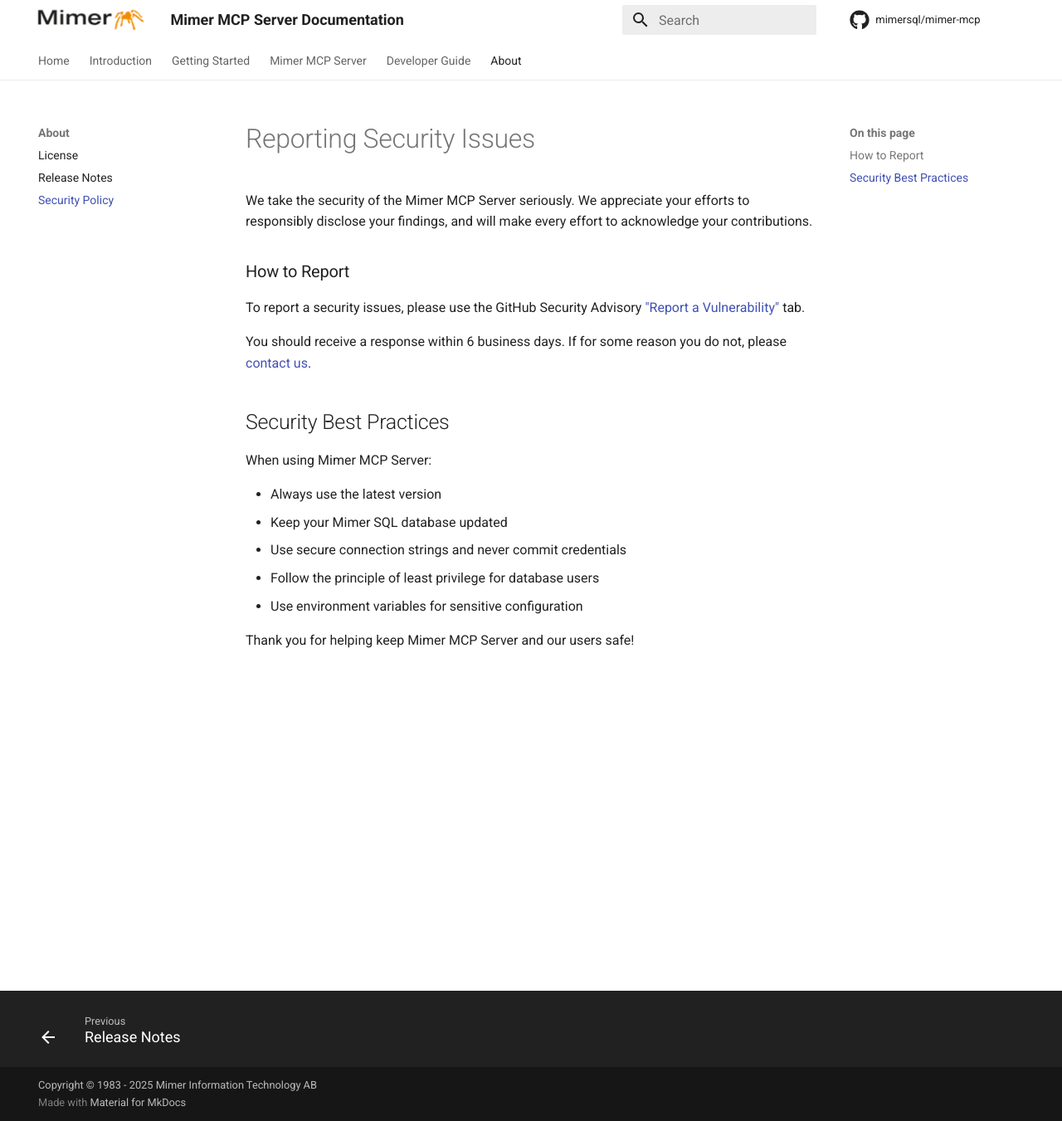
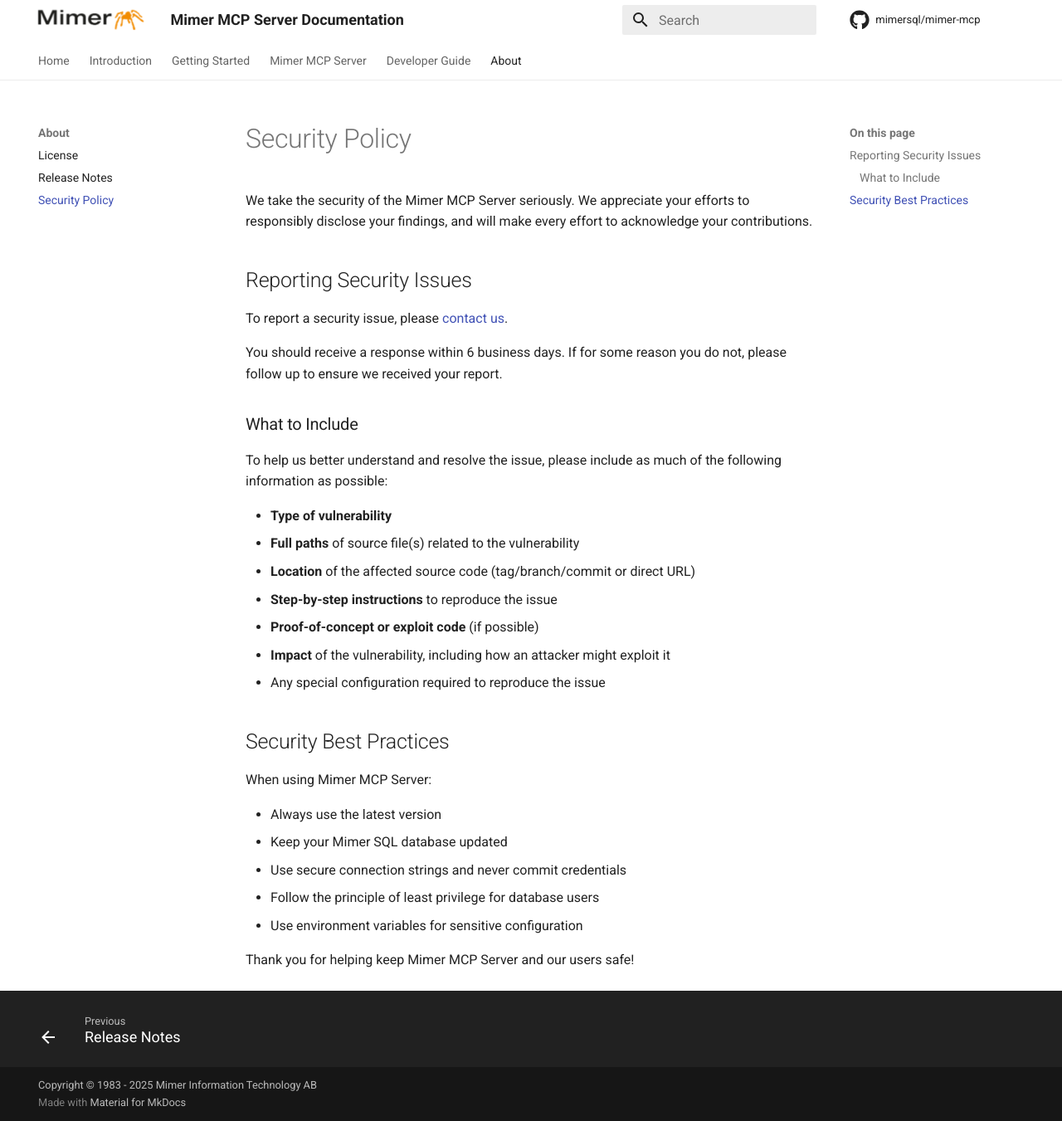
Before and after one commit to mimersql/mimer-mcp, an MkDocs documentation site: the page built from docs/SECURITY.md, in a window 1280 px wide and 1351 px high. Shown: the whole window at 83% size. Built offline with MkDocs 1.6.1 and Material for MkDocs 9.7.7, drawn with Linux system fonts in a browser that asks for light colours; comment, search, counter and statistics services are not loaded.

Commit message:
docs: update SECURITY.md

```diff
--- a/docs/SECURITY.md
+++ b/docs/SECURITY.md
@@ -1,12 +1,24 @@
-# Reporting Security Issues
+# Security Policy
 
 We take the security of the Mimer MCP Server seriously. We appreciate your efforts to responsibly disclose your findings, and will make every effort to acknowledge your contributions.
 
-### How to Report
+## Reporting Security Issues
 
-To report a security issues, please use the GitHub Security Advisory ["Report a Vulnerability"](https://github.com/electron/electron/security/advisories/new) tab.
+To report a security issue, please [contact us](https://developer.mimer.com/about/contact/).
 
-You should receive a response within 6 business days. If for some reason you do not, please [contact us](https://developer.mimer.com/about/contact/).
+You should receive a response within 6 business days. If for some reason you do not, please follow up to ensure we received your report.
+
+### What to Include
+
+To help us better understand and resolve the issue, please include as much of the following information as possible:
+
+- **Type of vulnerability**
+- **Full paths** of source file(s) related to the vulnerability
+- **Location** of the affected source code (tag/branch/commit or direct URL)
+- **Step-by-step instructions** to reproduce the issue
+- **Proof-of-concept or exploit code** (if possible)
+- **Impact** of the vulnerability, including how an attacker might exploit it
+- Any special configuration required to reproduce the issue
 
 ## Security Best Practices
 
```
